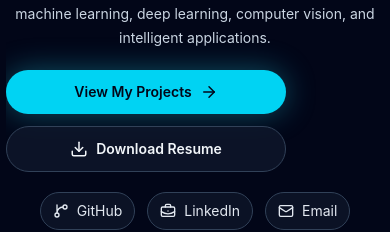
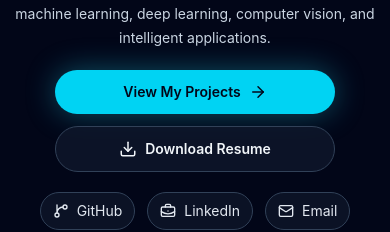
Before and after one commit to NithushanUthayarasa/Nithushan-portfolio, a React (Vite) app: page / in a window 390 px wide. Shown: the part 573-805 px from the top of the page. Built offline with nearby package versions, Linux system fonts and the light colour scheme.

Commit message:
Updated Portfolio

```diff
--- a/src/components/Hero.jsx
+++ b/src/components/Hero.jsx
@@ -47,7 +47,7 @@ function Hero() {
             I&apos;m a third-year BSc (Hons) Information Technology undergraduate specializing in Artificial Intelligence at the Sri Lanka Institute of Information Technology, focused on building practical AI solutions through machine learning, deep learning, computer vision, and intelligent applications.
           </p>
 
-          <div className="hero-actions mt-5 flex flex-col gap-3 sm:mt-8 sm:flex-row sm:justify-center lg:mt-6 lg:justify-start">
+          <div className="hero-actions mt-5 flex flex-col items-center gap-3 sm:mt-8 sm:flex-row sm:justify-center lg:mt-6 lg:justify-start">
             <a
               href="#projects"
               className="inline-flex w-full max-w-[280px] items-center justify-center gap-2 rounded-full bg-cyan-400 px-6 py-3 text-sm font-semibold text-slate-950 shadow-[0_0_30px_rgba(34,211,238,0.35)] transition hover:bg-cyan-300 sm:w-auto"
--- a/src/components/Navbar.jsx
+++ b/src/components/Navbar.jsx
@@ -13,6 +13,16 @@ const navItems = [
 
 function Navbar() {
   const [isOpen, setIsOpen] = useState(false)
+
+  const handleNavClick = (event, href) => {
+    event.preventDefault()
+    setIsOpen(false)
+
+    window.setTimeout(() => {
+      document.querySelector(href)?.scrollIntoView({ behavior: 'smooth', block: 'start' })
+      window.history.replaceState(null, '', href)
+    }, 250)
+  }
 
   return (
     <header className="sticky top-0 z-50 border-b border-slate-800/80 bg-slate-950/80 backdrop-blur-xl">
@@ -88,7 +98,7 @@ function Navbar() {
                 <a
                   key={item.label}
                   href={item.href}
-                  onClick={() => setIsOpen(false)}
+                  onClick={(event) => handleNavClick(event, item.href)}
                   className="text-center text-sm font-medium text-slate-300 transition hover:text-cyan-300"
                 >
                   {item.label}
--- a/src/index.css
+++ b/src/index.css
@@ -104,6 +104,7 @@ a {
   section[id='languages'],
   section[id='resume'],
   section[id='contact'] {
+    scroll-margin-top: 5rem;
     padding-top: 2rem !important;
     padding-bottom: 2rem !important;
   }
```
Also changed, not shown: 1 other file (tests, documents, lock files or other folders).
